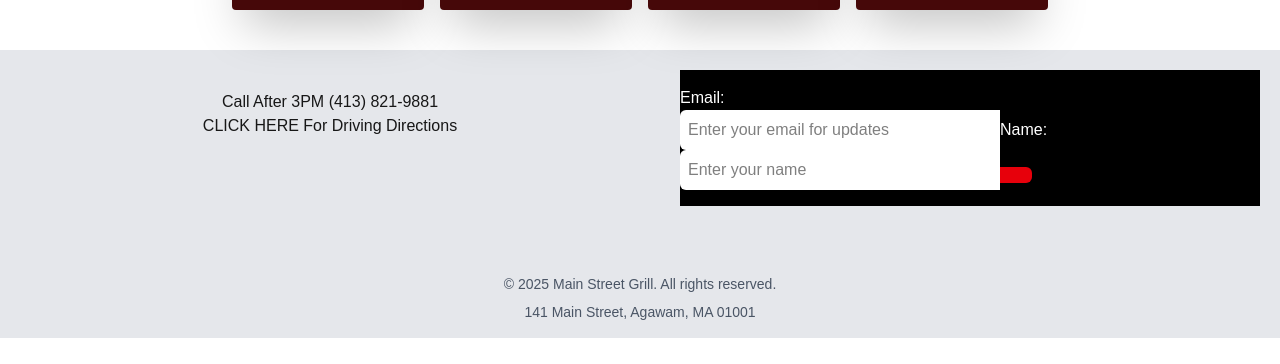
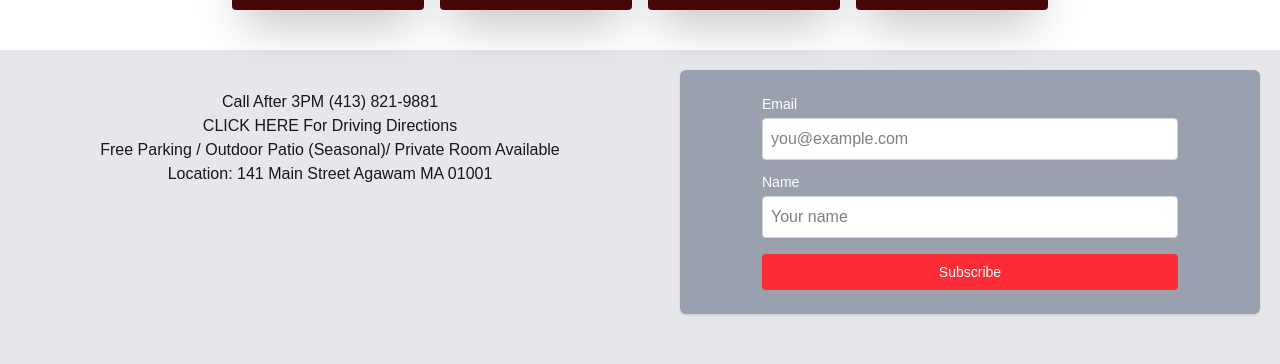
Before and after one commit to SantinoGiordano/MainSt_Grill_Frontend, a Next.js app: page / in a window 1280 px wide. Shown: the part 776-1140 px from the top of the page. Before the commit the page ends 1114 px from the top, so only its background shows below. Built offline with nearby package versions, Linux system fonts and the light colour scheme.

Commit message:
added footer optaions for emailiing

```diff
--- a/app/components/footer.tsx
+++ b/app/components/footer.tsx
@@ -12,26 +12,43 @@
               CLICK HERE
             </Link>{" "}
             For Driving Directions
+            <p>
+              Free Parking / Outdoor Patio (Seasonal)/ Private Room Available
+            </p>
+            <p>Location: 141 Main Street Agawam MA 01001</p>
           </div>
-          <div className="m-5 max-w-3/5 flex-1 flex justify-center items-center bg-black text-white py-4">
-            <form>
-              Email:<br></br>
+          <div className="m-5 flex-1 flex justify-center items-center bg-gray-400 text-white py-6 rounded-md shadow">
+            <form className="flex flex-col gap-3 w-full max-w-md px-4">
+              <div className="flex flex-col">
+                <label htmlFor="email" className="mb-1 text-sm font-medium">
+                  Email
+                </label>
                 <input
+                  id="email"
                   required
                   type="email"
-                placeholder="Enter your email for updates"
-                className="p-2 bg-white text-black rounded-l-md w-64 md:w-80"
+                  placeholder="you@example.com"
+                  className="p-2 rounded border bg-white border-gray-300 text-black focus:outline-none focus:ring-2 focus:ring-red-400 transition"
                 />
-              Name:
+              </div>
+              <div className="flex flex-col">
+                <label htmlFor="name" className="mb-1 text-sm font-medium">
+                  Name
+                </label>
                 <input
-                className="p-2 bg-white text-black rounded-l-md w-64 md:w-80"
+                  id="name"
                   type="text"
-                placeholder="Enter your name"
+                  placeholder="Your name"
                   required
+                  className="p-2 rounded border bg-white border-gray-300 text-black focus:outline-none focus:ring-2 focus:ring-red-400 transition"
                 />
+              </div>
               <button
                 type="submit"
-                className="bg-red-600 text-white px-4 py-2 rounded-r-md hover:bg-red-700 transition-colors"></button>
+                className="mt-1 bg-red-500 hover:bg-red-600 text-white text-sm font-medium py-2 rounded transition-colors"
+              >
+                Subscribe
+              </button>
             </form>
           </div>
         </div>
```
Lines whose indentation alone changed are shown as unchanged.
